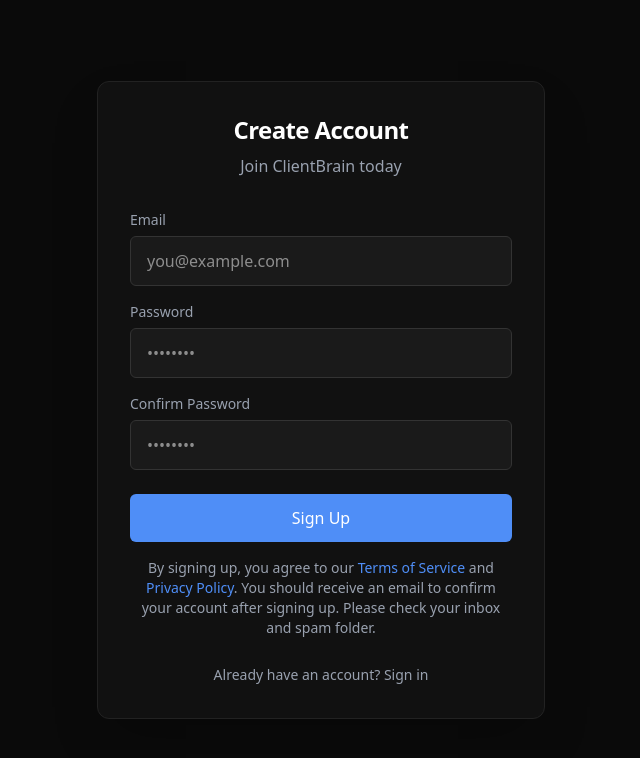
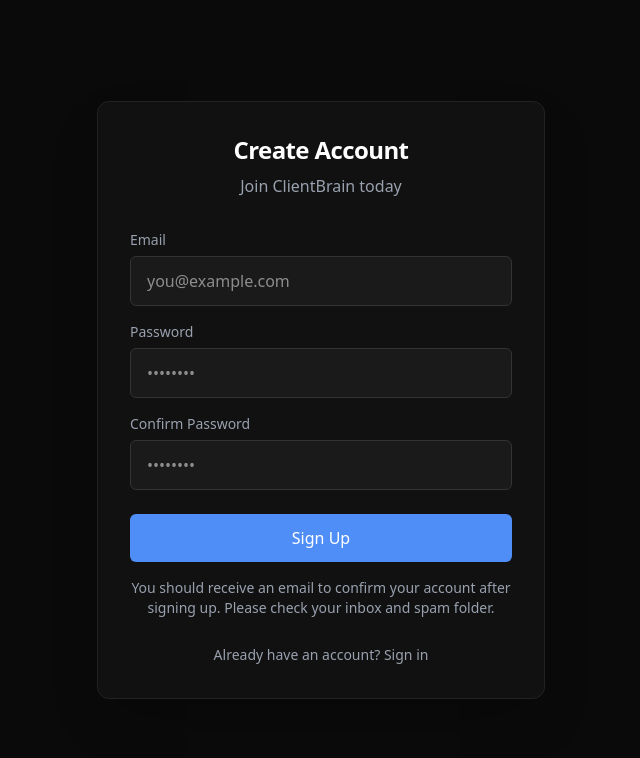
Before and after one commit to User64-dev/ClientBrain, a Next.js app: page /signup in a window 1280 px wide. Shown: the top 758 px of the page, without its empty margins (319-959 px from the left). Built offline with nearby package versions, Linux system fonts and the light colour scheme; no server answers.

Commit message:
Remove Terms of Service link from signup page
Removed the Terms of Service link from the signup page.

```diff
--- a/src/app/signup/page.tsx
+++ b/src/app/signup/page.tsx
@@ -4,7 +4,6 @@
 import { useRouter } from 'next/navigation'
 import Link from 'next/link'
 import { createClient } from '@/utils/supabase/client'
-import { Terms } from '../terms/page'
 
 export default function Signup() {
   const [email, setEmail] = useState('')
@@ -105,7 +104,6 @@
         </form>
 
         <p className="text-center text-gray-400 mt-4 text-sm">
-          By signing up, you agree to our <Link href="/terms" className="text-[#4F8EF7] hover:underline">Terms of Service</Link> and <Link href="/privacy" className="text-[#4F8EF7] hover:underline">Privacy Policy</Link>.
           You should receive an email to confirm your account after signing up. Please check your inbox and spam folder.
         </p>
 
```
